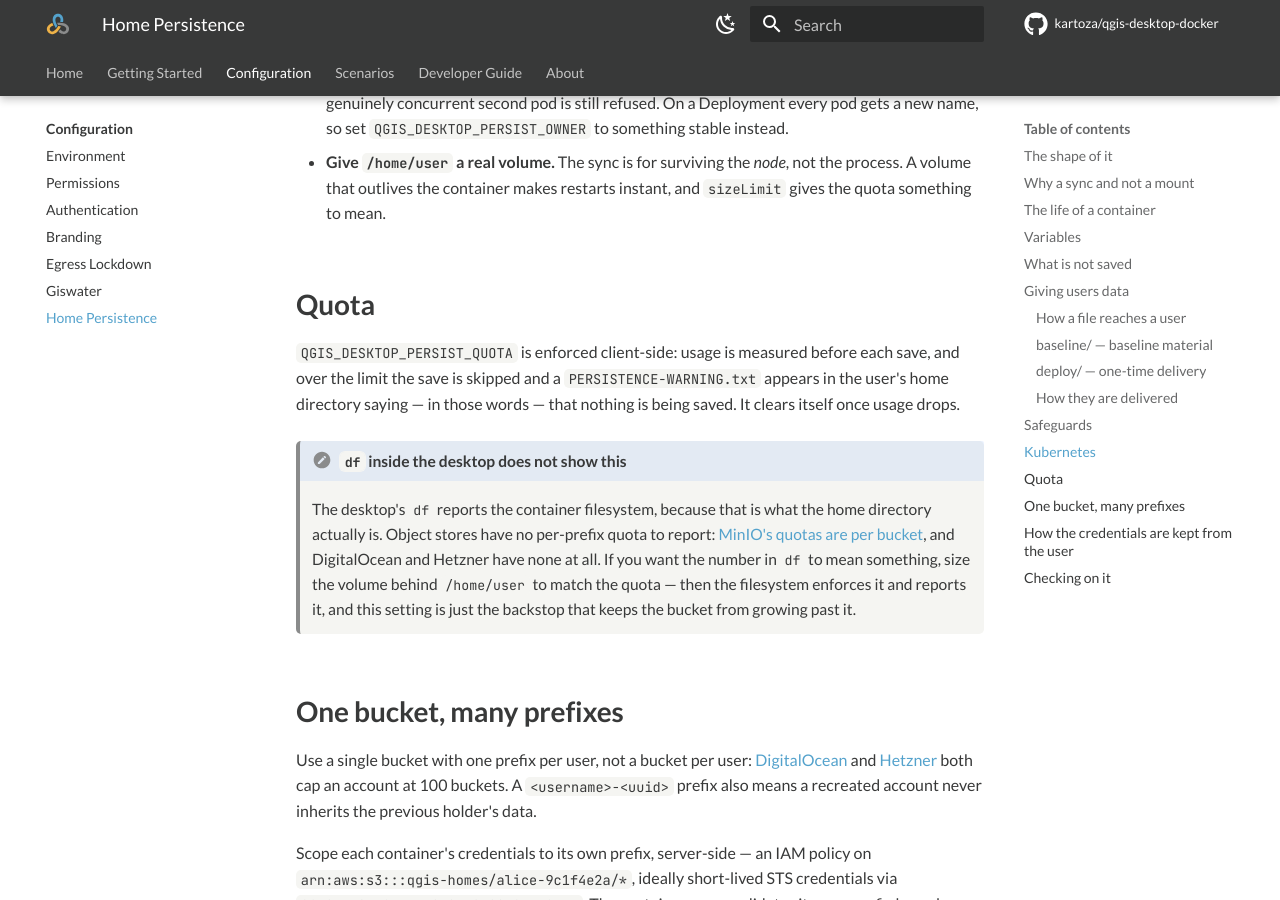
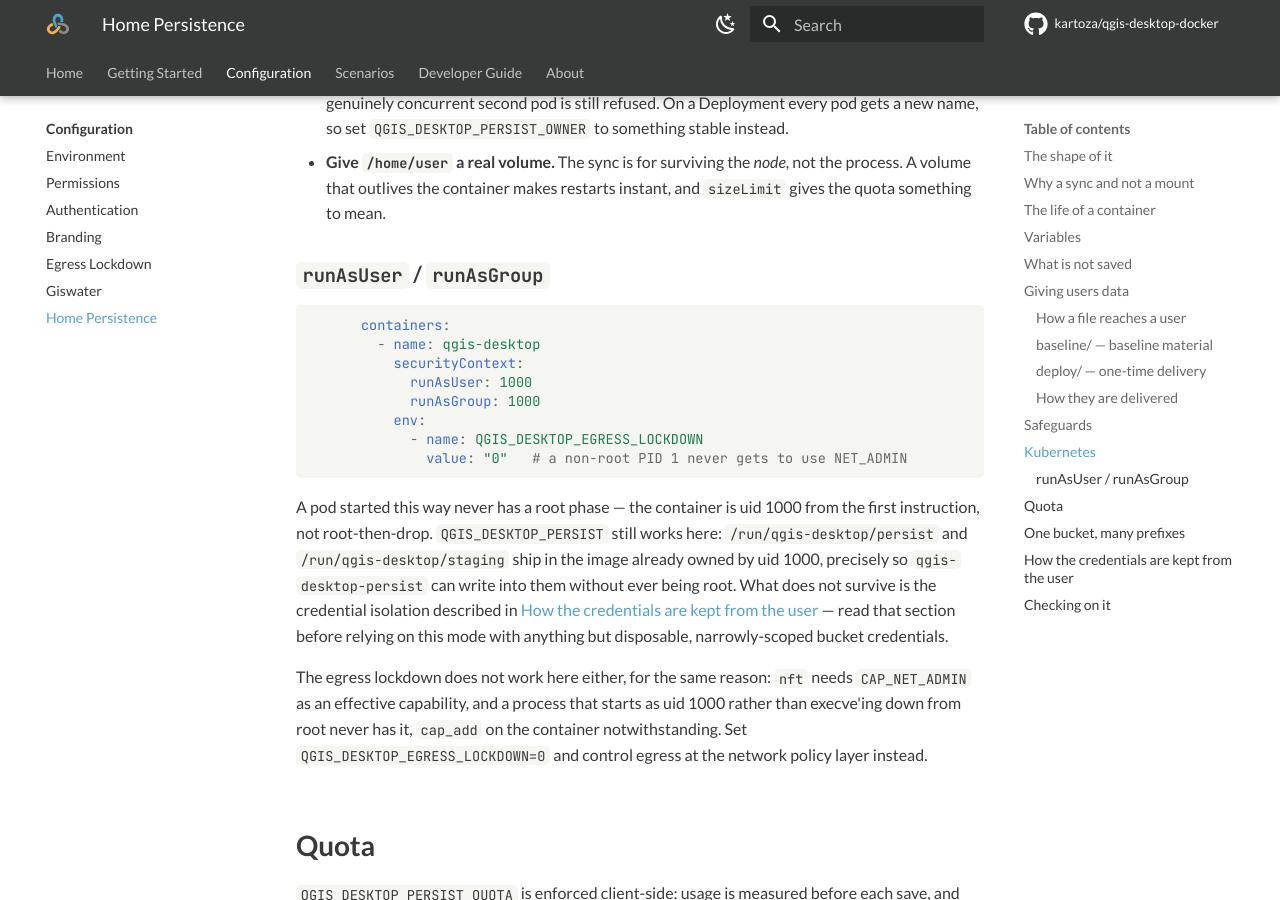
Before and after one commit to kartoza/qgis-desktop-docker, an MkDocs documentation site: the page built from docs/configuration/persistence.md, in a window 1280 px wide and 900 px high, scrolled down 8242 px. Built offline with MkDocs 1.6.1 and Material for MkDocs 9.7.7, drawn with Linux system fonts in a browser that asks for light colours; comment, search, counter and statistics services are not loaded; some of the changed text lies outside the part shown.

Commit message:
Fix persistent not running well on 1000:1000 permissions

````diff
--- a/docs/configuration/persistence.md
+++ b/docs/configuration/persistence.md
@@ -309,6 +309,35 @@ Three things matter here:
   the process. A volume that outlives the container makes restarts instant, and
   `sizeLimit` gives the quota something to mean.
 
+### `runAsUser` / `runAsGroup`
+
+```yaml
+      containers:
+        - name: qgis-desktop
+          securityContext:
+            runAsUser: 1000
+            runAsGroup: 1000
+          env:
+            - name: QGIS_DESKTOP_EGRESS_LOCKDOWN
+              value: "0"   # a non-root PID 1 never gets to use NET_ADMIN
+```
+
+A pod started this way never has a root phase — the container is uid 1000 from
+the first instruction, not root-then-drop. `QGIS_DESKTOP_PERSIST` still works
+here: `/run/qgis-desktop/persist` and `/run/qgis-desktop/staging` ship in the
+image already owned by uid 1000, precisely so `qgis-desktop-persist` can write
+into them without ever being root. What does not survive is the credential
+isolation described in
+[How the credentials are kept from the user](#how-the-credentials-are-kept-from-the-user)
+— read that section before relying on this mode with anything but disposable,
+narrowly-scoped bucket credentials.
+
+The egress lockdown does not work here either, for the same reason: `nft`
+needs `CAP_NET_ADMIN` as an effective capability, and a process that starts as
+uid 1000 rather than execve'ing down from root never has it, `cap_add` on the
+container notwithstanding. Set `QGIS_DESKTOP_EGRESS_LOCKDOWN=0` and control
+egress at the network policy layer instead.
+
 ## Quota
 
 `QGIS_DESKTOP_PERSIST_QUOTA` is enforced client-side: usage is measured before
@@ -362,6 +391,18 @@ uid 1000 and read anything that uid can read.
     from a mount instead — root-owned `0400`. The value never enters the
     environment at all.
 
+!!! warning "None of this holds under `runAsUser`"
+    Everything above assumes the entrypoint gets a root phase before it drops
+    to uid 1000. A pod with `securityContext.runAsUser: 1000` (see
+    [Kubernetes](#kubernetes) below) never gets one — the container starts as
+    uid 1000 directly, so there is no privilege to hide the credentials from
+    in the first place. `rclone.conf` ends up owned by the same uid the
+    desktop session runs as, mode `0400` still, but that no longer means
+    anything: the owner can always read its own `0400` file. The container
+    logs a `WARN` about this every time it writes the file, rather than let it
+    pass quietly. Persistence still works in this mode; it just cannot promise
+    the QGIS Python console can't read its own object-store credentials.
+
 ## Checking on it
 
 ```bash
````
Also changed, not shown: 2 other files.
